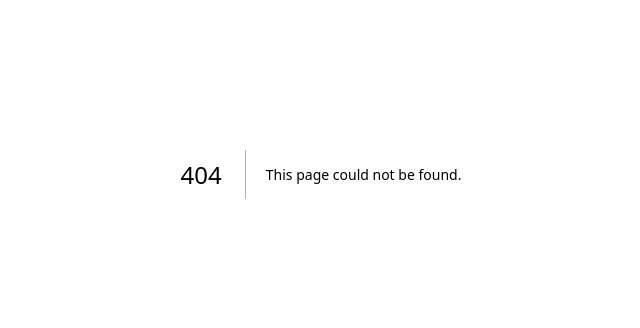
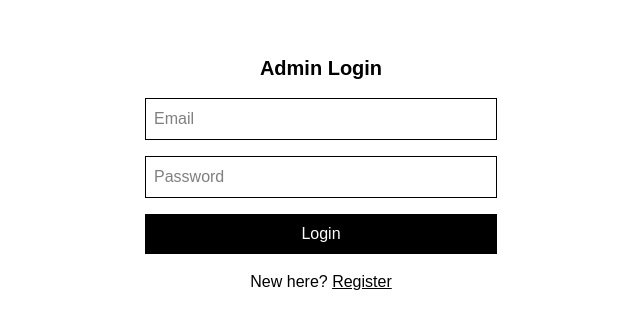
Before and after one commit to Antaqor/blog, a Next.js app: page /admin in a window 1280 px wide. Before the commit this address had no page. Shown: the part 226-554 px from the top of the page, without its empty margins (319-959 px from the left). Built offline with nearby package versions, Linux system fonts and the light colour scheme; no server answers.

Commit message:
Add admin login page and image upload

```diff
--- /dev/null
+++ b/app/admin/page.tsx
@@ -0,0 +1,76 @@
+"use client";
+import { useState, useEffect } from "react";
+import Link from "next/link";
+import { auth } from "@/firebase";
+import {
+  onAuthStateChanged,
+  signInWithEmailAndPassword,
+  createUserWithEmailAndPassword,
+  signOut,
+  User,
+} from "firebase/auth";
+
+export default function AdminPage() {
+  const [email, setEmail] = useState("");
+  const [password, setPassword] = useState("");
+  const [mode, setMode] = useState<"login" | "register">("login");
+  const [user, setUser] = useState<User | null>(null);
+
+  useEffect(() => {
+    return onAuthStateChanged(auth, setUser);
+  }, []);
+
+  const submit = async () => {
+    if (!email || !password) return;
+    if (mode === "login") {
+      await signInWithEmailAndPassword(auth, email, password);
+    } else {
+      await createUserWithEmailAndPassword(auth, email, password);
+    }
+    setEmail("");
+    setPassword("");
+  };
+
+  const logout = () => signOut(auth);
+
+  if (user) {
+    return (
+      <main className="max-w-sm mx-auto p-4 bg-white text-black space-y-4 min-h-screen flex flex-col justify-center">
+        <h1 className="text-xl font-bold text-center">Admin Panel</h1>
+        <p className="text-center">Logged in as {user.email}</p>
+        <button onClick={logout} className="bg-black text-white py-2">Sign out</button>
+        <Link href="/" className="underline text-center">Back to Home</Link>
+      </main>
+    );
+  }
+
+  return (
+    <main className="max-w-sm mx-auto p-4 bg-white text-black space-y-4 min-h-screen flex flex-col justify-center">
+      <h1 className="text-xl font-bold text-center">Admin Login</h1>
+      <input
+        type="email"
+        value={email}
+        onChange={(e) => setEmail(e.target.value)}
+        placeholder="Email"
+        className="w-full p-2 border"
+      />
+      <input
+        type="password"
+        value={password}
+        onChange={(e) => setPassword(e.target.value)}
+        placeholder="Password"
+        className="w-full p-2 border"
+      />
+      <button onClick={submit} className="bg-black text-white w-full py-2">
+        {mode === "login" ? "Login" : "Register"}
+      </button>
+      <p className="text-center">
+        {mode === "login" ? (
+          <>New here? <button onClick={() => setMode("register") } className="underline">Register</button></>
+        ) : (
+          <>Have an account? <button onClick={() => setMode("login") } className="underline">Login</button></>
+        )}
+      </p>
+    </main>
+  );
+}
--- a/app/login/page.tsx
+++ b/app/login/page.tsx
@@ -17,7 +17,7 @@ export default function LoginPage() {
   };
 
   return (
-    <main className="max-w-sm mx-auto p-4 space-y-4">
+    <main className="max-w-sm mx-auto p-4 space-y-4 bg-white text-black min-h-screen flex flex-col justify-center">
       <h1 className="text-xl font-bold text-center">Login</h1>
       <input
         type="email"
--- a/app/page.tsx
+++ b/app/page.tsx
@@ -2,7 +2,7 @@
 
 import { useCallback, useEffect, useMemo, useState, FormEvent } from "react";
 import Link from "next/link";
-import { firestore, auth } from "@/firebase";
+import { firestore, auth, storage } from "@/firebase";
 import {
   collection,
   addDoc,
@@ -14,6 +14,7 @@ import {
   Timestamp,
   QueryDocumentSnapshot,
 } from "firebase/firestore";
+import { ref, uploadBytes, getDownloadURL } from "firebase/storage";
 import { onAuthStateChanged, signOut, User } from "firebase/auth";
 
 // --- Types ---
@@ -22,6 +23,7 @@ type ServerTimestamp = ReturnType<typeof serverTimestamp>;
 type PostDoc = {
   title: string;
   content: string;
+  imageUrl?: string | null;
   created: Timestamp | ServerTimestamp; // write: serverTimestamp(), read: Timestamp
   uid: string;
 };
@@ -47,6 +49,7 @@ export default function Home() {
   const [posts, setPosts] = useState<Post[]>([]);
   const [title, setTitle] = useState("");
   const [content, setContent] = useState("");
+  const [image, setImage] = useState<File | null>(null);
   const [submitting, setSubmitting] = useState(false);
   const [error, setError] = useState<string | null>(null);
 
@@ -87,16 +90,25 @@ export default function Home() {
       setError(null);
 
       try {
+        let imageUrl: string | null = null;
+        if (image) {
+          const imageRef = ref(storage, `posts/${Date.now()}-${image.name}`);
+          await uploadBytes(imageRef, image);
+          imageUrl = await getDownloadURL(imageRef);
+        }
+
         const postsCol = collection(firestore, POSTS_COLLECTION).withConverter(postConverter);
         const payload: PostDoc = {
           title: title.trim(),
           content: content.trim(),
+          imageUrl,
           created: serverTimestamp(),
           uid: user!.uid,
         };
         await addDoc(postsCol, payload);
         setTitle("");
         setContent("");
+        setImage(null);
       } catch (err) {
         console.error(err);
         setError("Failed to add post.");
@@ -104,7 +116,7 @@ export default function Home() {
         setSubmitting(false);
       }
     },
-      [canSubmit, title, content, user]
+    [canSubmit, title, content, image, user]
   );
 
   const signOutUser = useCallback(() => signOut(auth), []);
@@ -145,6 +157,12 @@ export default function Home() {
                 rows={6}
                 aria-label="Content"
             />
+            <input
+                type="file"
+                accept="image/*"
+                onChange={(e) => setImage(e.target.files?.[0] || null)}
+                className="w-full p-2 border"
+            />
             <div className="flex items-center gap-2">
                 <button
                     type="submit"
@@ -160,8 +178,11 @@ export default function Home() {
 
         <ul className="space-y-4">
           {posts.map((post) => (
-              <li key={post.id} className="border p-2 rounded">
+            <li key={post.id} className="border p-2 rounded space-y-2">
               <h2 className="font-semibold text-lg">{post.title}</h2>
+              {post.imageUrl && (
+                <img src={post.imageUrl} alt="post" className="w-full rounded" />
+              )}
               <p className="whitespace-pre-wrap">{post.content}</p>
               <p className="text-sm text-gray-500">{safeDate(post.created as Timestamp | null)}</p>
             </li>
--- a/app/register/page.tsx
+++ b/app/register/page.tsx
@@ -17,7 +17,7 @@ export default function RegisterPage() {
   };
 
   return (
-    <main className="max-w-sm mx-auto p-4 space-y-4">
+    <main className="max-w-sm mx-auto p-4 space-y-4 bg-white text-black min-h-screen flex flex-col justify-center">
       <h1 className="text-xl font-bold text-center">Register</h1>
       <input
         type="email"
--- a/firebase.ts
+++ b/firebase.ts
@@ -3,6 +3,7 @@ import { initializeApp, getApps, FirebaseApp } from "firebase/app";
 import { getAnalytics, Analytics } from "firebase/analytics";
 import { getFirestore, Firestore } from "firebase/firestore";
 import { getAuth, Auth } from "firebase/auth";
+import { getStorage, FirebaseStorage } from "firebase/storage";
 
 const firebaseConfig = {
   apiKey: "AIzaSyBsd8CmzMA4U_p3B5Bimpyne4gRHmHlGR8",
@@ -25,5 +26,6 @@ if (typeof window !== "undefined") {
 
 const firestore: Firestore = getFirestore(app);
 const auth: Auth = getAuth(app);
+const storage: FirebaseStorage = getStorage(app);
 
-export { app as firebaseApp, analytics as firebaseAnalytics, firestore, auth };
+export { app as firebaseApp, analytics as firebaseAnalytics, firestore, auth, storage };
```
Lines whose indentation alone changed are shown as unchanged.
